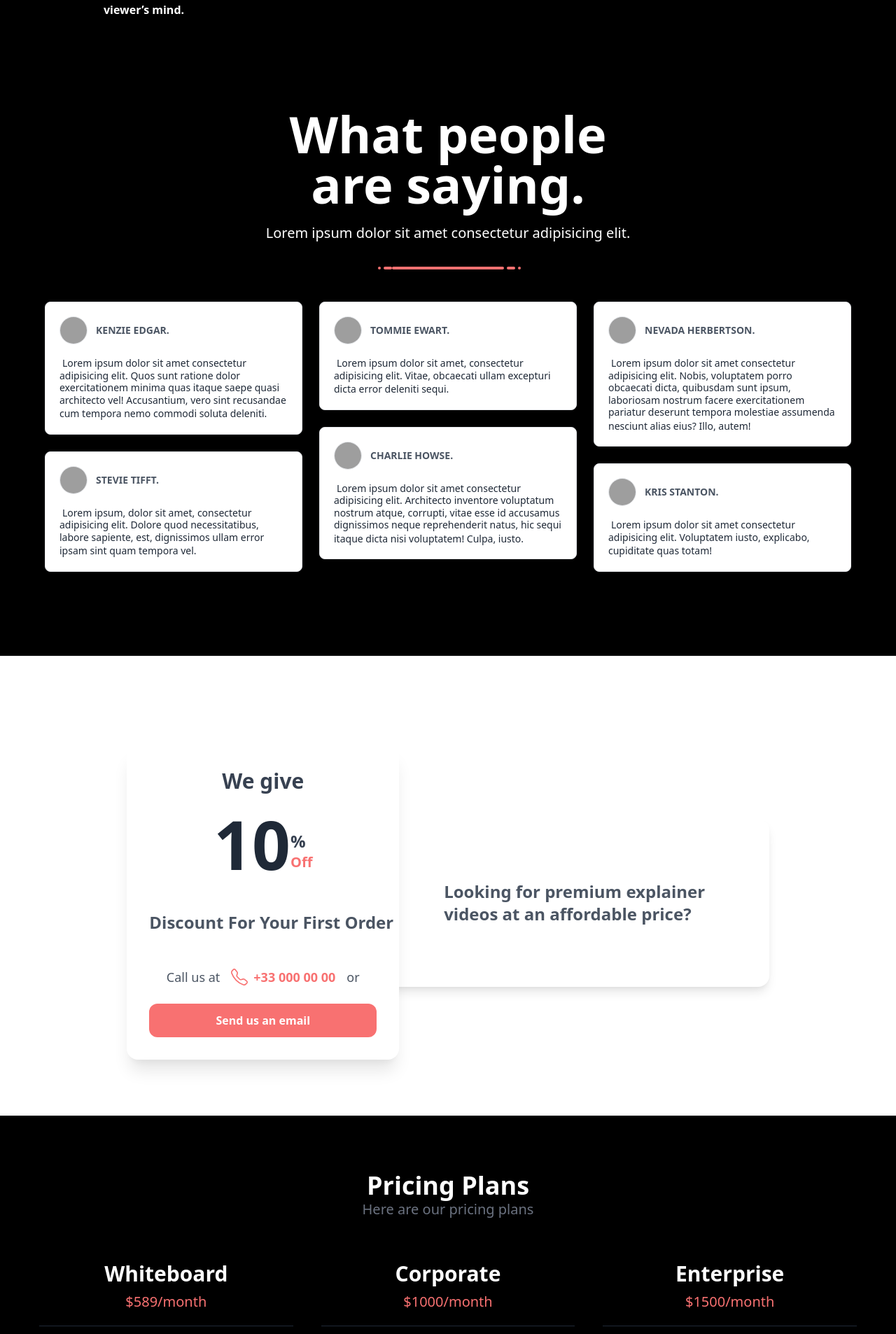
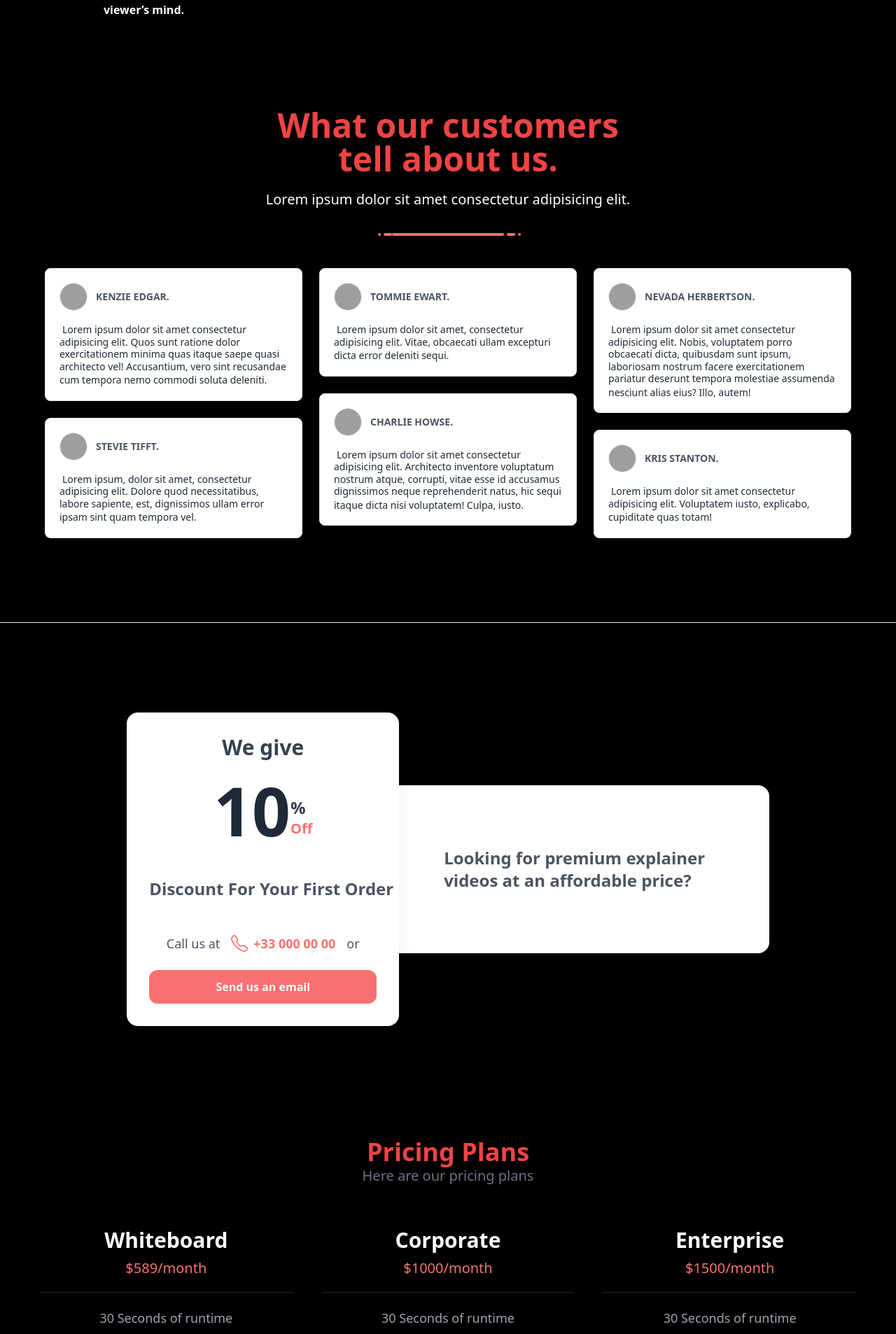
Before and after one commit to sardor1215/goanimatics, a Next.js app: page / in a window 1280 px wide. Shown: the part 2527-4433 px from the top of the page at 70% size. Built offline with nearby package versions, Linux system fonts and the light colour scheme; grey boxes are pictures that could not be loaded.

Commit message:
goanimatics-v2

```diff
--- a/components/discount.js
+++ b/components/discount.js
@@ -1,7 +1,7 @@
 export default function Discount() {
   return (
     <div classNameName="bg-black">
-      <div className="bg-[#1da1f2]">
+      <div className="bg-black">
         <div className="container m-auto px-6 py-20 md:px-12 lg:px-20">
           <div className="m-auto text-center lg:w-8/12 xl:w-7/12">
             {/* <h2 className="text-2xl text-white  font-bold md:text-4xl">
@@ -12,7 +12,7 @@ export default function Discount() {
             <div className="relative z-10 -mx-4 group md:w-6/12 md:mx-0 lg:w-5/12">
               <div
                 aria-hidden="true"
-                className="absolute top-0 w-full h-full rounded-2xl bg-white shadow-xl transition duration-500 group-hover:scale-105 lg:group-hover:scale-110"
+                className="absolute top-0 w-full h-full rounded-2xl bg-white  shadow-xl transition duration-500 group-hover:scale-105 lg:group-hover:scale-110"
               ></div>
               <div className="relative p-6 space-y-6 lg:p-8">
                 <h3 className="text-3xl text-gray-700 font-semibold text-center">
--- a/components/pricing.js
+++ b/components/pricing.js
@@ -4,7 +4,7 @@ export default function Pricing() {
       <div className="container px-4 mx-auto">
         <div>
           <div id="title" className="text-center my-10">
-            <h1 className="font-bold text-4xl text-white">Pricing Plans</h1>
+            <h1 className="font-bold text-4xl text-red-500">Pricing Plans</h1>
             <p className="text-light text-gray-500 text-xl">
               Here are our pricing plans
             </p>
--- a/components/reviews.js
+++ b/components/reviews.js
@@ -4,8 +4,8 @@ export default function Reviews() {
       <div className="w-full bg-black  border-b border-gray-200 px-5 py-16 md:py-24 text-white">
         <div className="w-full max-w-6xl mx-auto">
           <div className="text-center max-w-xl mx-auto">
-            <h1 className="text-6xl md:text-7xl font-bold mb-5 text-white">
-              What people are saying.
+            <h1 className="text-6xl md:text-5xl font-bold mb-5 text-red-500">
+              What our customers tell about us.
             </h1>
             <h3 className="text-xl mb-5 font-light">
               Lorem ipsum dolor sit amet consectetur adipisicing elit.
```
